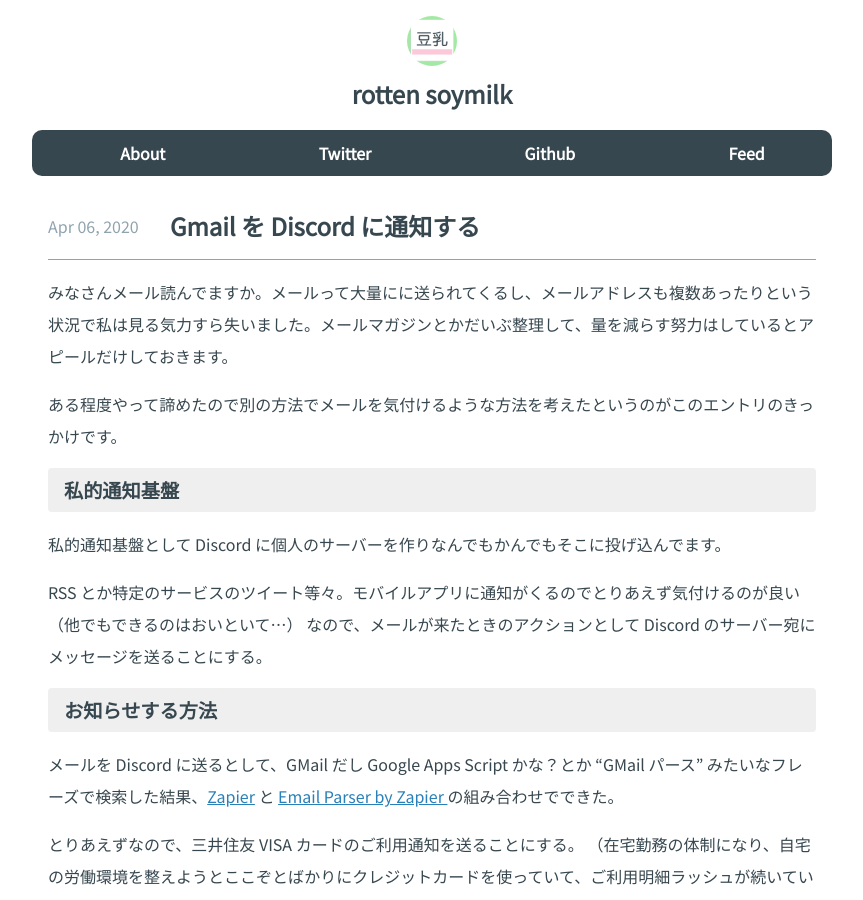
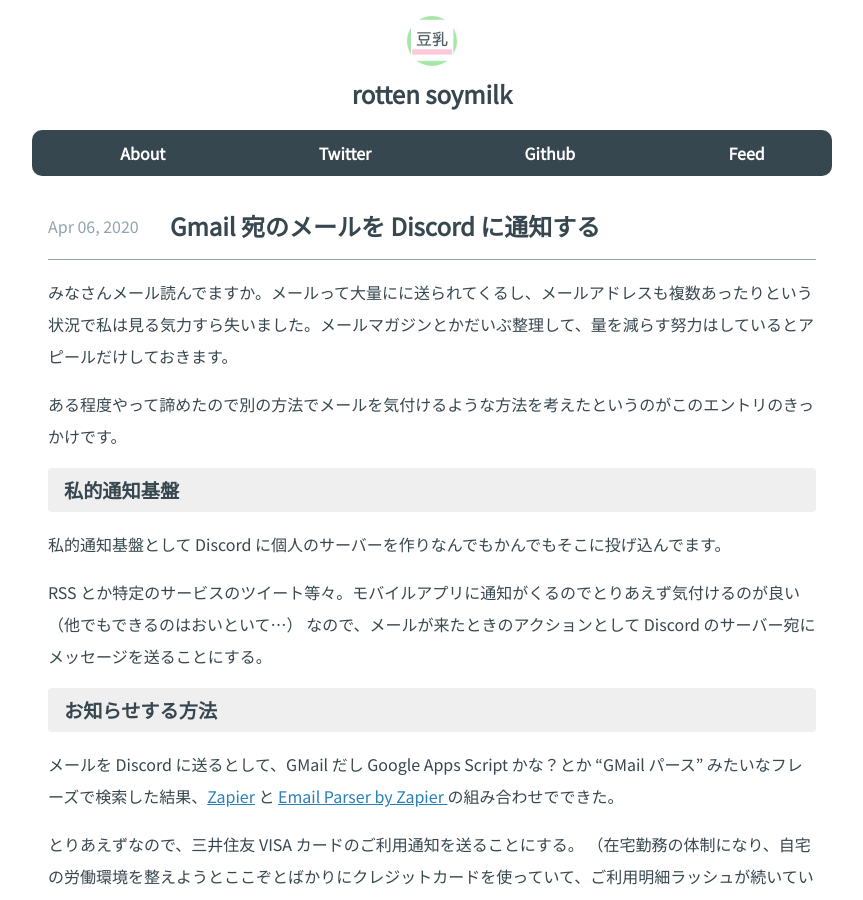
Before and after one commit to hrysd/docs.hrysd.org, a Jekyll site: the page built from _posts/2020-04-06-mitsui-suimitomo-discord.markdown, in a window 1280 px wide and 900 px high. Shown: the whole window, without its empty margins (208-1071 px from the left). Built offline with Jekyll 4.4.1, drawn with Linux system fonts in a browser that asks for light colours; some web fonts are replaced; Markdown is read by kramdown in place of the engine named in the settings; comment, search, counter and statistics services are not loaded.

Commit message:
Update title

```diff
--- a/_posts/2020-04-06-mitsui-suimitomo-discord.markdown
+++ b/_posts/2020-04-06-mitsui-suimitomo-discord.markdown
@@ -1,6 +1,6 @@
 ---
 layout: post
-title: Gmail を Discord に通知する
+title: Gmail 宛のメールを Discord に通知する
 date: 2020-04-06 01:00
 categories: diary
 ---
```
